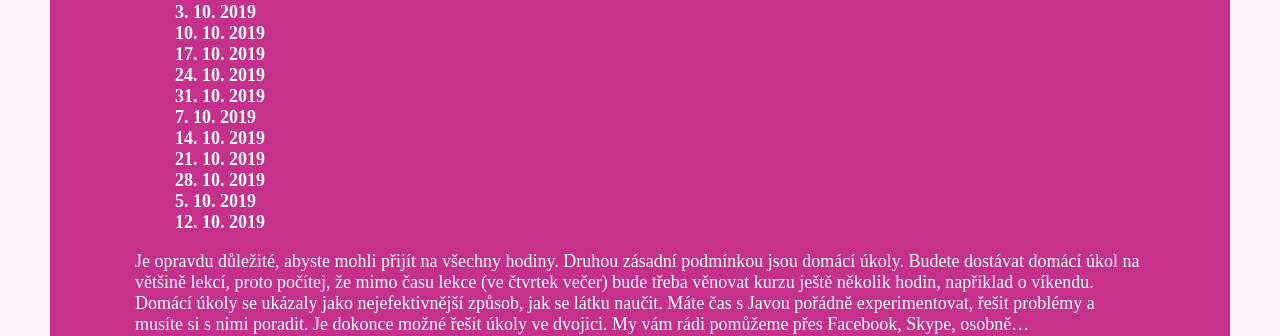
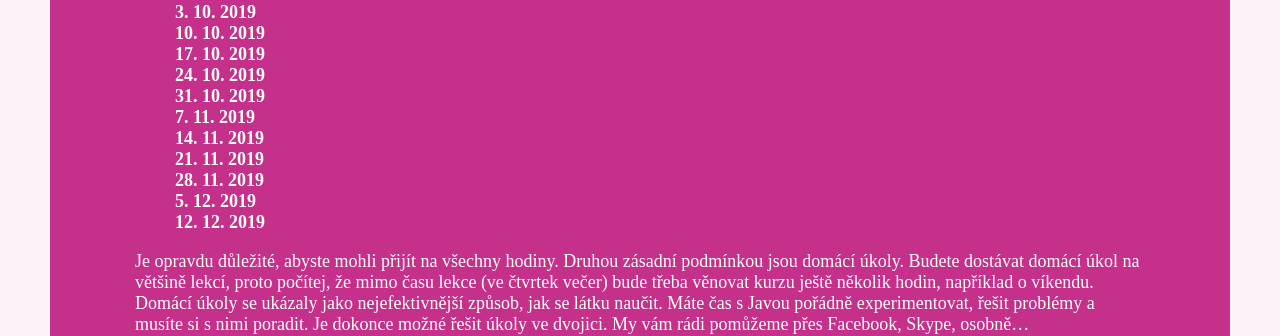
Before and after one commit to czechitas/java-web, a Jekyll site: the page built from docs/2019-podzim/java1/_posts/2019-09-01-uvod.md, in a window 1280 px wide. Shown: the part 1297-1633 px from the top of the page. Built offline with Jekyll 4.4.1, drawn with Linux system fonts in a browser that asks for light colours.

Commit message:
Fixed dates

```diff
--- a/docs/2019-podzim/java1/_posts/2019-09-01-uvod.md
+++ b/docs/2019-podzim/java1/_posts/2019-09-01-uvod.md
@@ -40,12 +40,12 @@ Kurz probíhá v Brně v prostorách Komunitního vzdělávacího centra Czechit
 * **17. 10. 2019**
 * **24. 10. 2019**
 * **31. 10. 2019**
-* **7. 10. 2019**
-* **14. 10. 2019**
-* **21. 10. 2019**
-* **28. 10. 2019**
-* **5. 10. 2019**
-* **12. 10. 2019**
+* **7. 11. 2019**
+* **14. 11. 2019**
+* **21. 11. 2019**
+* **28. 11. 2019**
+* **5. 12. 2019**
+* **12. 12. 2019**
 
 
 Je opravdu důležité, abyste mohli přijít na všechny hodiny.
```
